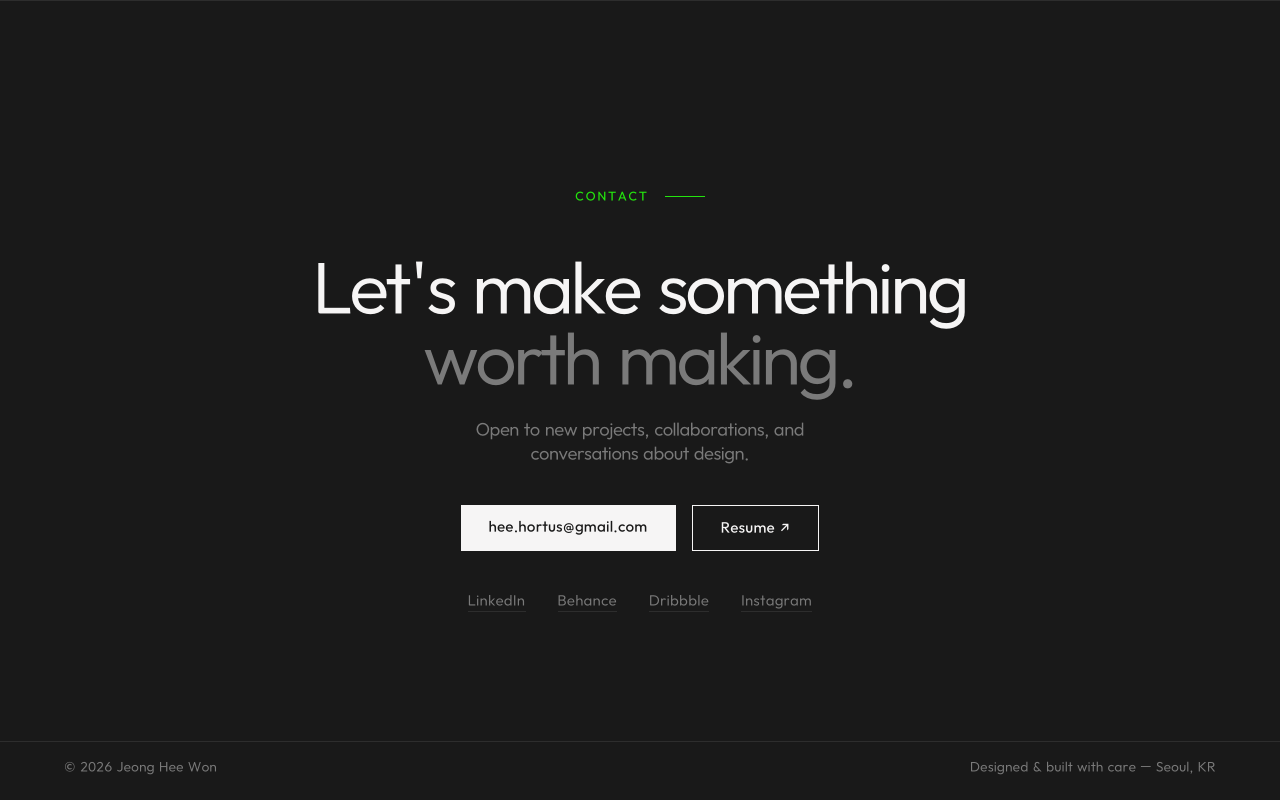
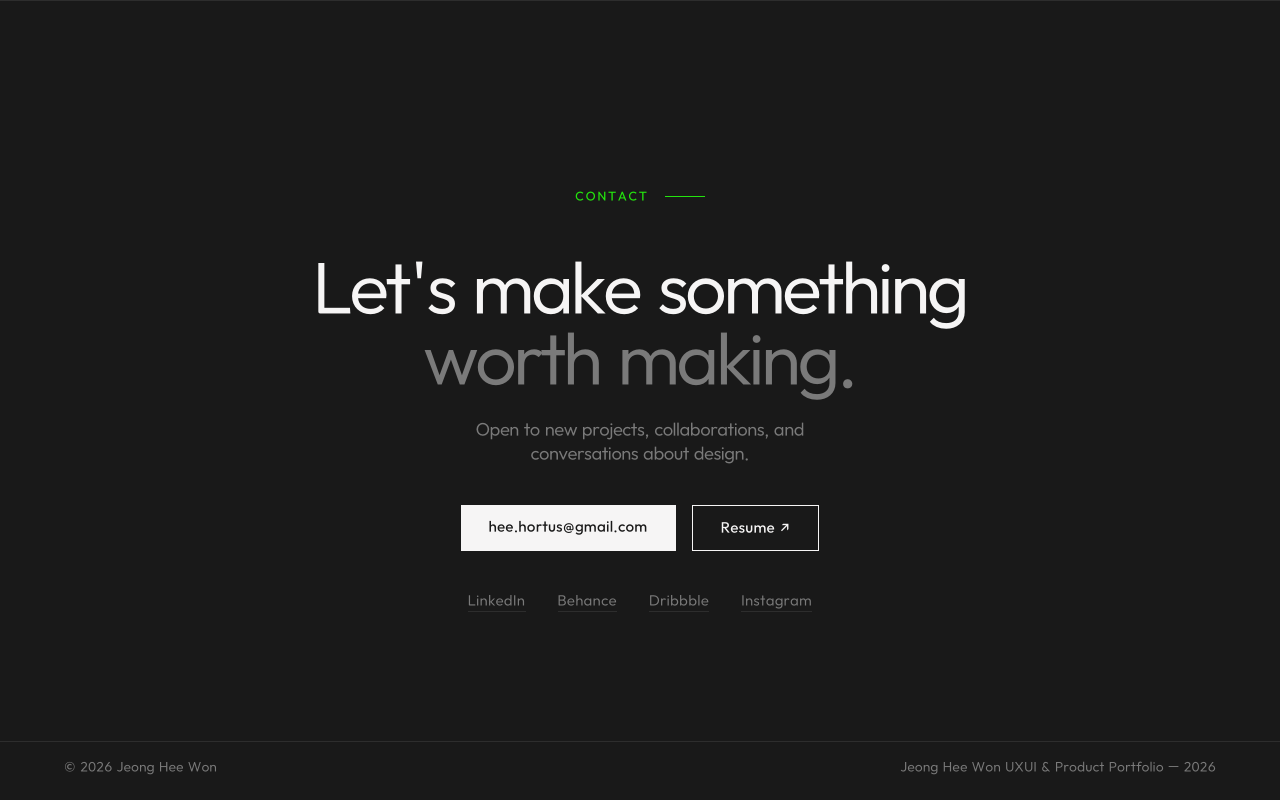
Before and after one commit to heehortus/Web-Portfolio, a React (Vite) app: page / in a window 1280 px wide. Shown: the part 3008-3808 px from the top of the page. Built offline with nearby package versions, Linux system fonts and the light colour scheme.

Commit message:
style: Footer 문구 변경

```diff
--- a/src/components/Contact.jsx
+++ b/src/components/Contact.jsx
@@ -48,7 +48,7 @@ export default function Contact({ data }) {
 
       <div className="absolute bottom-2 left-0 right-0 py-4 border-t border-border flex justify-between px-6 md:px-16 text-[12px] text-muted tracking-[0.04em]">
         <span>© {year} {data.name}</span>
-        <span>Designed &amp; built with care — Seoul, KR</span>
+        <span>Jeong Hee Won UXUI &amp; Product Portfolio — 2026</span>
       </div>
     </section>
   )
```
